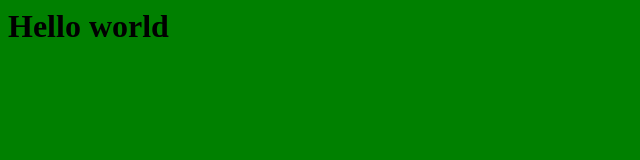
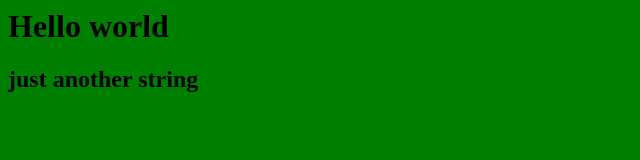
Before and after one commit to altsm82/test1, a plain HTML site: page index.html in a window 1280 px wide. Shown: the whole page, without its empty margins (0-640 px from the left). Drawn offline with Linux system fonts and the light colour scheme.

Commit message:
added simple string

```diff
--- a/index.html
+++ b/index.html
@@ -2,6 +2,7 @@
 
 <body bgcolor="green">
 <h1> Hello world </h1>
+<h2> just another string<h2>
  </body>
 
 </html>
```
